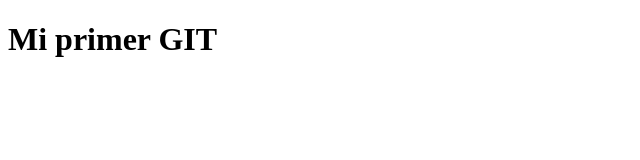
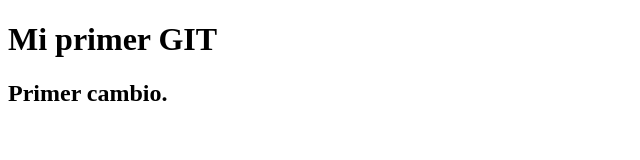
Before and after one commit to ThoDov/primer-git, a plain HTML site: page index.html in a window 1280 px wide. Shown: the whole page, without its empty margins (0-640 px from the left). Drawn offline with Linux system fonts and the light colour scheme.

Commit message:
add section 2

```diff
--- a/index.html
+++ b/index.html
@@ -8,5 +8,6 @@
   </head>
   <body>
     <h1>Mi primer GIT</h1>
+    <h2>Primer cambio.</h2>
   </body>
 </html>
```
